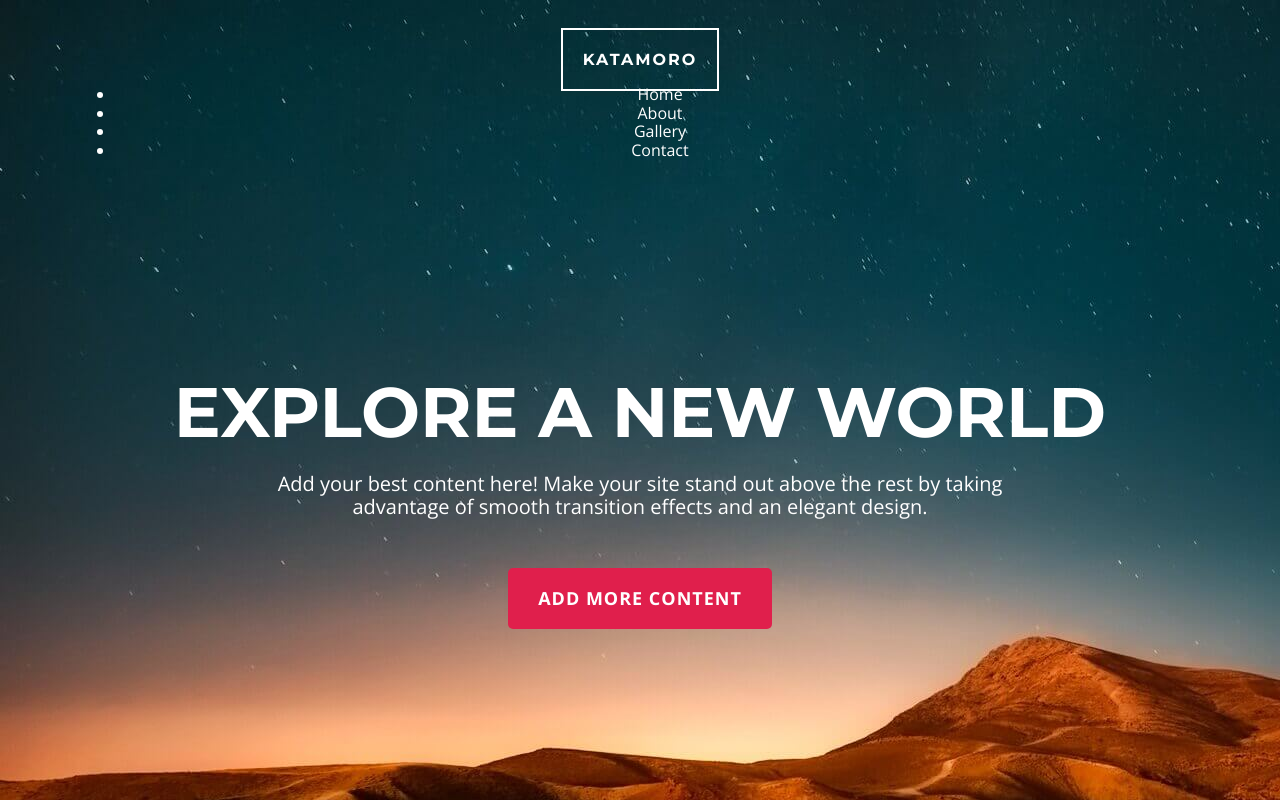
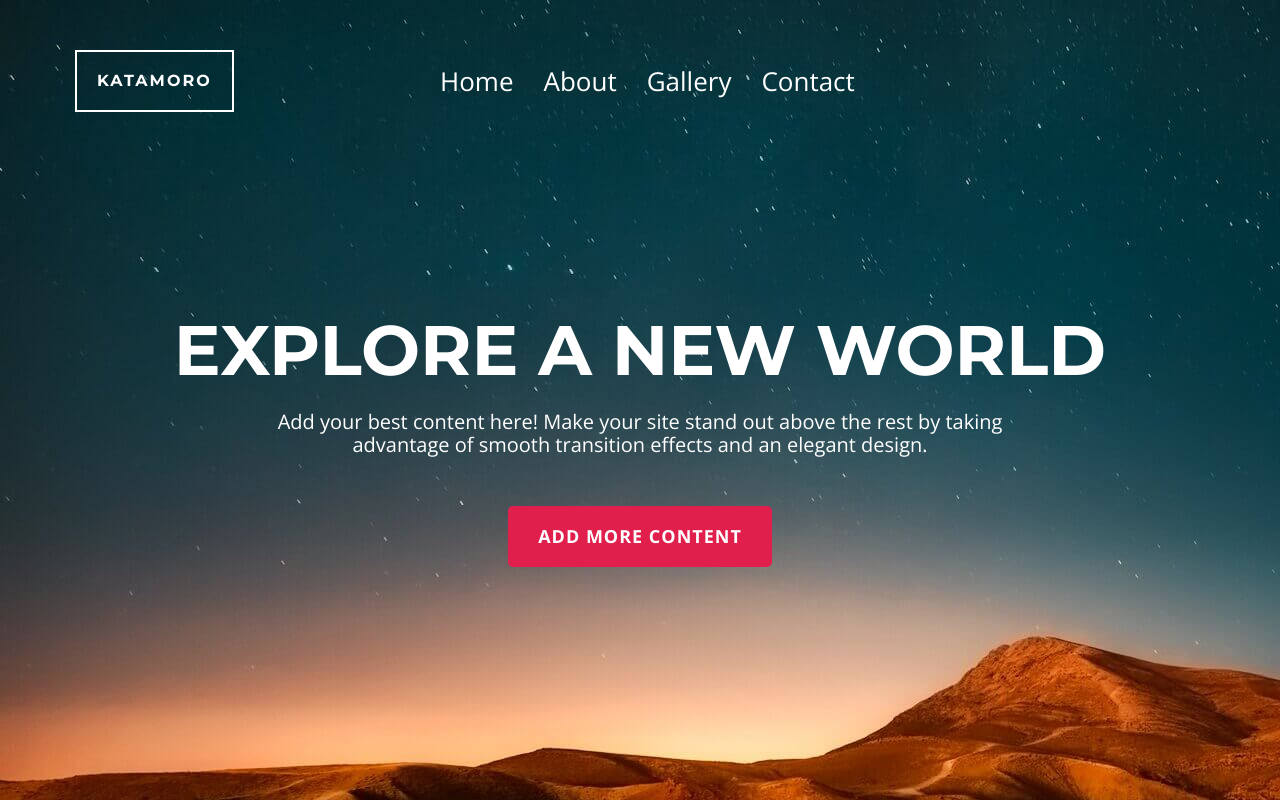
Before and after one commit to JaroslavBeno/learn2codeWebApp, a website: page index.html in a window 1280 px wide. Drawn offline with nearby package versions, Linux system fonts and the light colour scheme.

Commit message:
upravene menu (#5)

```diff
--- a/css/main-style.css
+++ b/css/main-style.css
@@ -62,15 +62,17 @@ SECTION - INTRO
     display: block;
     color: white;
     text-align: center;
-//  padding: 14px 16px;
+ // padding: 14px 16px;
     text-decoration: none;
-	font-size: 20px;
+	font-size: 26px;
     vertical-align: middle;
-    padding-right: 60px;
+    padding-right: 30px;
  }
 
  li a:hover {
-  	color: red;
+  	color: orange;
+    text-decoration: underline;
+    font-weight: bold;
  }
 
 /* buttons ---------------------------------------------------- */
@@ -110,7 +112,7 @@ HEADLINE TITLE
     font-weight: 700;
     letter-spacing: 2px; }
   .header__menu {
-	width: 500px;
+	  width: 500px;
     margin-left: auto;
     margin-right: auto;
   }
--- a/index.html
+++ b/index.html
@@ -5,7 +5,7 @@
     <meta charset="utf-8">
     <meta name="viewport" content="width=device-width, initial-scale=1, shrink-to-fit=no">
     <title>Katamoro</title>
-    <link rel="stylesheet" href="css/main-style.min.css">
+    <link rel="stylesheet" href="css/main-style.css">
 </head>
 
 <body>
```
